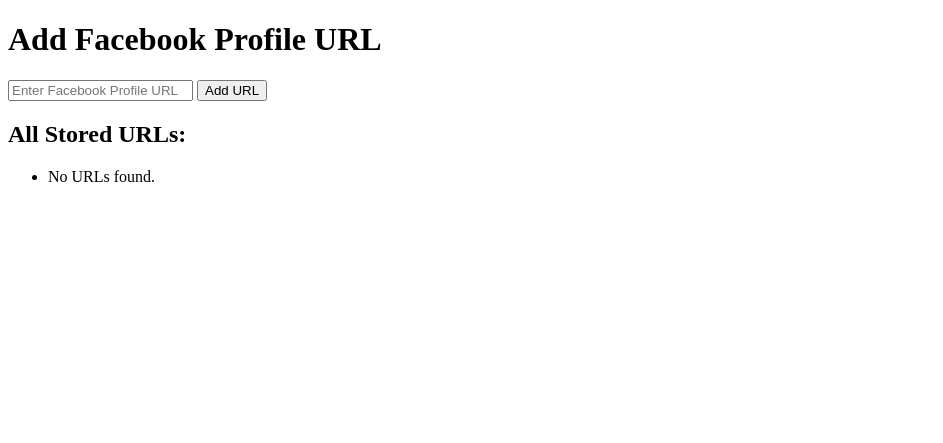
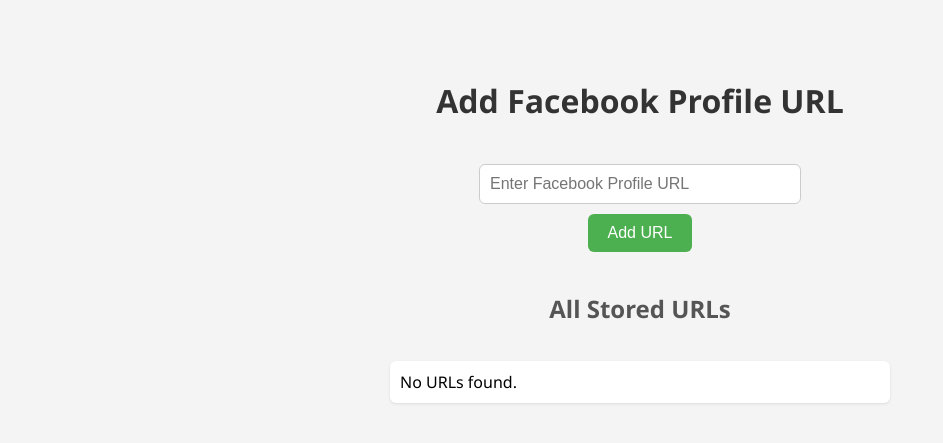
Before and after one commit to karthik-pv/facebook-dm-automation, a Flask app: page /add_user in a window 1280 px wide. Shown: the top 443 px of the page, without its empty margins (0-943 px from the left). Run offline with Flask 3, Linux system fonts and the light colour scheme; data that the repository does not hold is empty.

Commit message:
frontend

```diff
--- a/templates/add_user.html
+++ b/templates/add_user.html
@@ -3,10 +3,73 @@
   <head>
     <meta charset="UTF-8" />
     <title>Add Facebook Profile URL</title>
+    <style>
+      body {
+        font-family: "Segoe UI", sans-serif;
+        background-color: #f4f4f4;
+        display: flex;
+        flex-direction: column;
+        align-items: center;
+        padding-top: 50px;
+      }
+
+      h1 {
+        color: #333;
+      }
+
+      form {
+        margin-top: 20px;
+        display: flex;
+        flex-direction: column;
+        align-items: center;
+      }
+
+      input[type="text"] {
+        width: 300px;
+        padding: 10px;
+        font-size: 16px;
+        border: 1px solid #ccc;
+        border-radius: 6px;
+        margin-bottom: 10px;
+      }
+
+      button {
+        padding: 10px 20px;
+        background-color: #4caf50;
+        color: white;
+        border: none;
+        border-radius: 6px;
+        cursor: pointer;
+        font-size: 16px;
+      }
+
+      button:hover {
+        background-color: #45a049;
+      }
+
+      h2 {
+        margin-top: 40px;
+        color: #555;
+      }
+
+      ul {
+        list-style-type: none;
+        padding: 0;
+        width: 80%;
+        max-width: 500px;
+      }
+
+      li {
+        background-color: white;
+        padding: 10px;
+        margin-bottom: 5px;
+        border-radius: 6px;
+        box-shadow: 0 1px 3px rgba(0, 0, 0, 0.1);
+      }
+    </style>
   </head>
   <body>
     <h1>Add Facebook Profile URL</h1>
-
     <form method="POST" action="{{ url_for('add_user_route') }}">
       <input
         type="text"
@@ -17,7 +80,7 @@
       <button type="submit">Add URL</button>
     </form>
 
-    <h2>All Stored URLs:</h2>
+    <h2>All Stored URLs</h2>
     <ul>
       {% for url in urls %}
       <li>{{ url }}</li>
```
Also changed, not shown: templates/home.html (+17 -10 lines), templates/send_message.html (+52 -9 lines).
